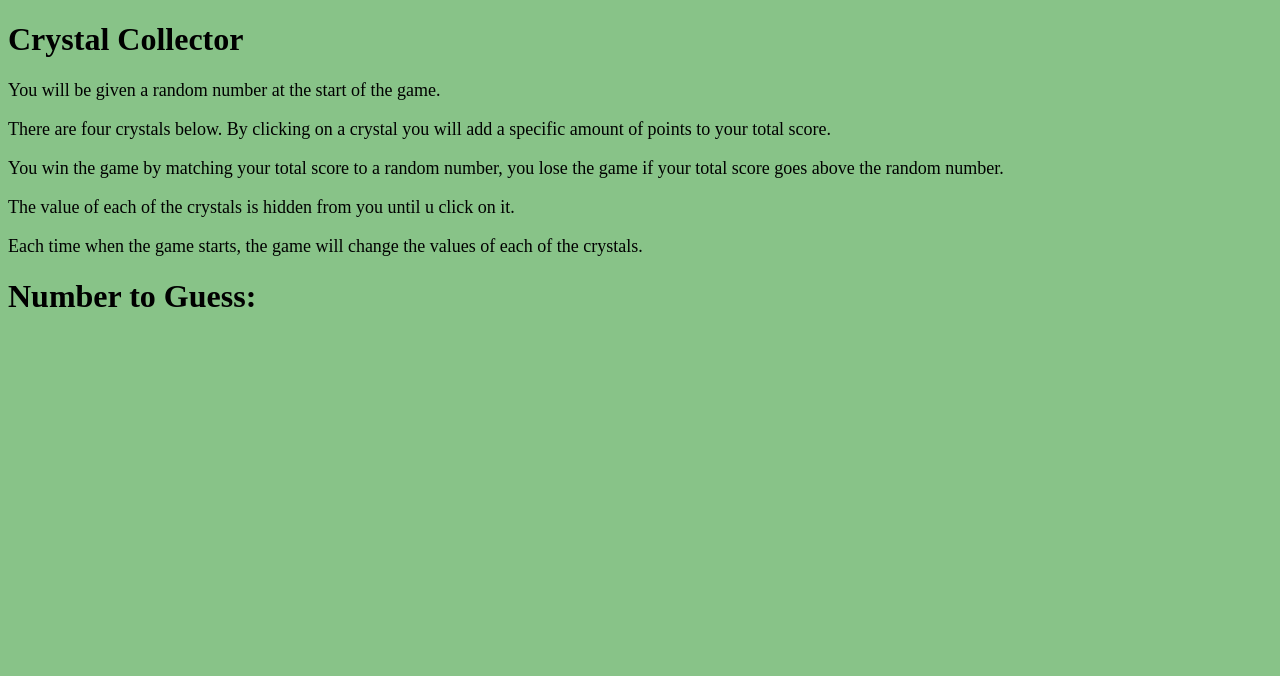
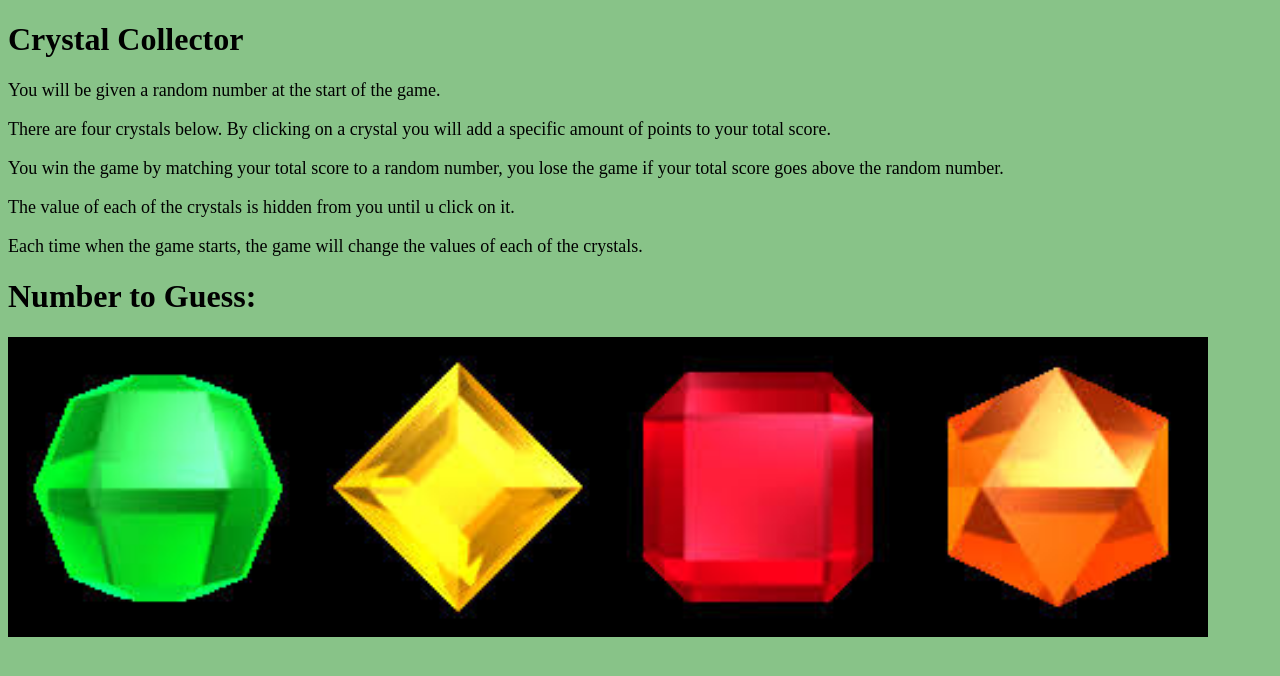
Before and after one commit to jzdulin/week-4-game, a plain HTML site: page index.html in a window 1280 px wide. Drawn offline with nearby package versions, Linux system fonts and the light colour scheme.

Commit message:
fixed the index.html problem, now works as intended

```diff
--- a/index.html
+++ b/index.html
@@ -4,10 +4,9 @@
     <meta charset="UTF-8">
     <meta name="viewport" content="width=device-width, initial-scale=1.0">
     <meta http-equiv="X-UA-Compatible" content="ie=edge">
-    <link rel="stylesheet" href="assets/css/style.css">
+    <link rel="stylesheet" href="Assets/css/style.css">
     <!-- <link rel="stylesheet" href="assets/css/reset.css"> -->
     <script type="text/javascript" src="https://cdnjs.cloudflare.com/ajax/libs/jquery/3.2.1/jquery.min.js"></script>
-    <script type="text/javascript" src="assets/javascript/game.js"></script>
     <title>Crystal Game</title>
 </head>
 <body>
@@ -34,5 +33,6 @@
 
     <div id="userscore">
     </div>
+    <script type="text/javascript" src="Assets/javascript/game.js"></script>
 </body>
 </html>
```
Also changed, not shown: 1 other file.
